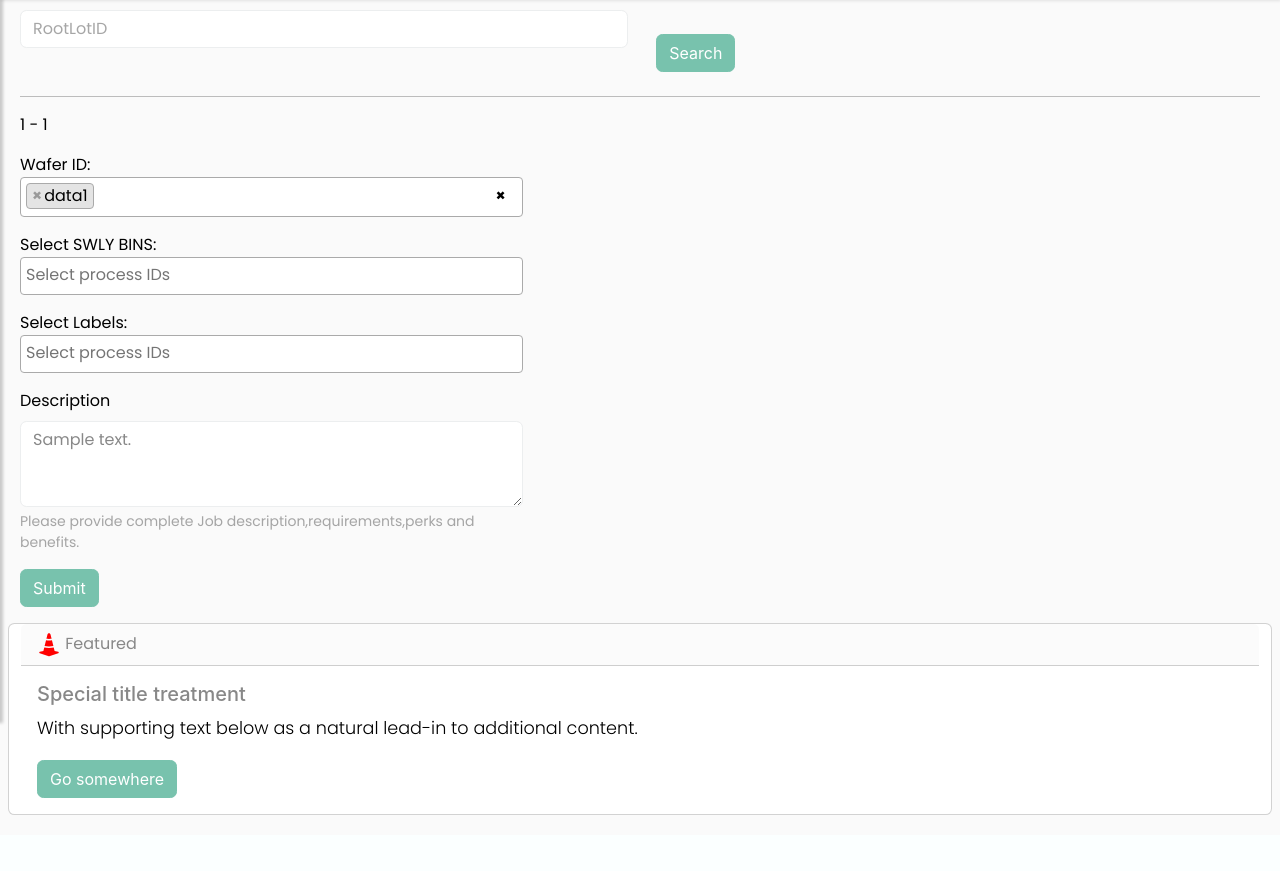
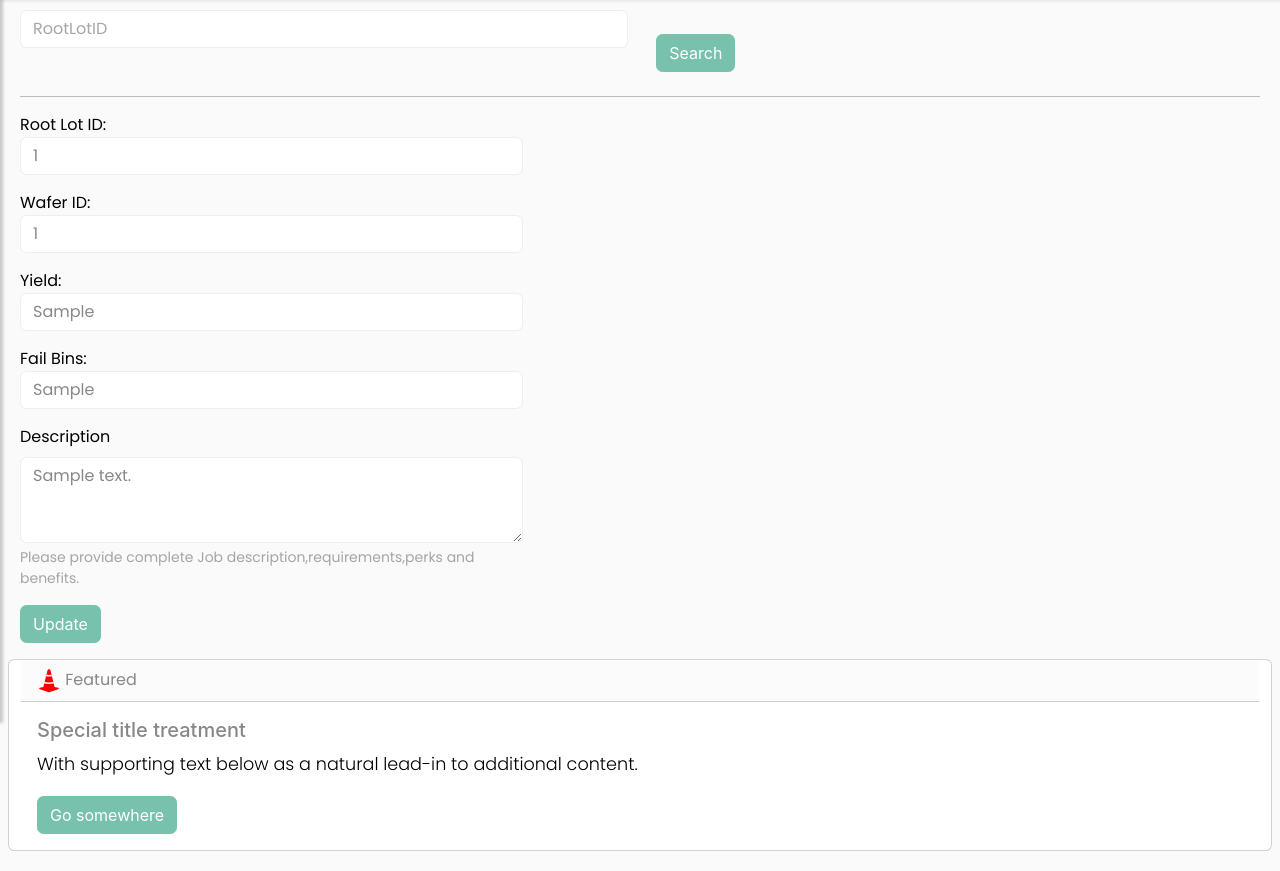
Before and after one commit to qiujian3328103/FASTAPT-AGGRID, a FastAPI app: template templates/createlabel.html in a window 1280 px wide. Shown: the part 80-951 px from the top of the page. Before the commit the page ends 895 px from the top, so only its background shows below. Run offline with FastAPI, Linux system fonts and the light colour scheme; the template is opened without the code that fills it: most values are stand-ins (such as "Sample title", 1, 10 or a date in 2020); parts of the project's set-up code (start-up, migrations or seed data) failed here and were passed over; some libraries are stand-ins or nearby versions.

```diff
--- a/app/routers/swly_naming.py
+++ b/app/routers/swly_naming.py
@@ -24,7 +24,7 @@ async def lot_review(request: Request):
         {"headerName": "Wafer ID", "field": "wafer_id"},
         {"headerName": "Yield", "field": "yield"},
         {"headerName": "Fail Bins", "field": "fail_bin"},
-        {"headerName": "SWLY Label", "field": "swly_label"}
+        {"headerName": "SWLY Label", "field": "swly_label"},
     ]
     row_data = df.to_dict(orient="records")
     return templates.TemplateResponse("createlabel.html", {"request": request,
--- a/static/customJS/label.js
+++ b/static/customJS/label.js
@@ -1,6 +1,50 @@
-console.log('Script loaded');
+class EditButtonComponent {
+    constructor() {
+        this.eGui = document.createElement("div");
+        this.eButton = document.createElement("button");
+        this.eButton.className = "btn btn-primary"; // Bootstrap button for styling
+        this.eButton.innerText = "Edit";
+        this.eButton.style.padding = '5px 10px'; // Smaller padding
+        this.eButton.style.fontSize = '12px'; // Smaller font size
+        this.eGui.appendChild(this.eButton);
+    }
+
+    init(params) {
+        this.params = params;
+        this.eventListener = () => {
+            this.editRow(this.params.data);
+        };
+        this.eButton.addEventListener("click", this.eventListener);
+    }
+
+    editRow(data) {
+        // Fill the form with data when the edit button is clicked
+        document.getElementById('inputRootLotId').value = data.lot_id;
+        document.getElementById('inputWaferId').value = data.wafer_id;
+        document.getElementById('inputYield').value = data.yield;
+        document.getElementById('inputFailBins').value = data.fail_bin;
+        // Add more fields as necessary
+    }
+
+    getGui() {
+        return this.eGui;
+    }
+
+    refresh(params) {
+        // Optional: Update button properties or data if needed
+        return true;
+    }
+
+    destroy() {
+        // Clean up event listeners when the button is removed from the grid
+        this.eButton.removeEventListener("click", this.eventListener);
+    }
+}
+
+
 // Declare gridOptions and gridApi globally
 var gridOptions, gridApi;
+var columnDefs;
 
 // Define the render_image component
 var render_image = function(params) {
@@ -16,6 +60,21 @@ var dateComparator = function(filterLocalDateAtMidnight, cellValue) {
 
 
 document.addEventListener('DOMContentLoaded', function() {
+    columnDefs = [
+        {headerName: "Lot ID", field: "lot_id"},
+        {headerName: "Wafer ID", field: "wafer_id"},
+        {headerName: "Yield", field: "yield"},
+        {headerName: "Fail Bins", field: "fail_bin"},
+        {headerName: "SWLY Label", field: "swly_label"},
+        {
+            headerName: "Edit",
+            field: "edit",
+            cellRenderer: EditButtonComponent,
+        }
+    ];
+    console.log(columnDefs);  // Check if it's defined as expected
+
+
     gridOptions = {
         columnDefs: columnDefs,
         rowData: rowData,
@@ -27,21 +86,6 @@ document.addEventListener('DOMContentLoaded', function() {
                 comparator: dateComparator
             },
             menuTabs: ["filterMenuTab"],
-        },
-        components: {
-            render_image: render_image
-        },
-        getRowHeight: function(params) {
-            return 80; // Set a fixed row height
-        },
-        onCellClicked: function(event) {
-            if (event.column.colId === 'lot_id') {
-                var url = '/detail_page?lot_id=' + event.data.lot_id + '&wafer_id=' + event.data.wafer_id;
-                window.open(url, '_blank');
-            } else if (event.column.colId === 'wafer_id') {
-                var url = '/lot_review?lot_id=' + event.data.lot_id + '&wafer_id=' + event.data.wafer_id;
-                window.location.href = url;
-            }
         },
     };
 
--- a/static/customJS/main.js
+++ b/static/customJS/main.js
@@ -1,4 +1,3 @@
-console.log('Script loaded');
 // Declare gridOptions and gridApi globally
 var gridOptions, gridApi;
 
@@ -21,7 +20,9 @@ document.addEventListener('DOMContentLoaded', function() {
         rowData: rowData,
         defaultColDef: {
             flex: 1,
-            minWidth: 100,
+            minWidth: 80,
+            maxWidth:100,
+            cellStyle: { 'padding': 0, border: '1px solid'},
             filter: "agTextColumnFilter",
             filterParams: {
                 comparator: dateComparator
--- a/templates/createlabel.html
+++ b/templates/createlabel.html
@@ -46,33 +46,27 @@
                 <div class = "col-md-5">
                     <form id="submit_swly_form" method="POST" action="/submit_swly_label_data/">
                         <div class="mb-3">
-                            {{process_id}} - {{lot_id}}
+                            <label for="inputRootLotId">Root Lot ID:</label>
+                            <input type="text" id="inputRootLotId" name="root_lot_id" class="form-control" placeholder=" " value={{lot_id}}>
                         </div>
                         <div class="mb-3">
-                            <label for="wafer">Wafer ID:</label>
-                            <select id="wafer" class="form-control select2" name="wafers" multiple>
-                                <option value="data1" selected>data1</option>
-                                <option value="data2">data2</option>
-                            </select>
+                            <label for="inputWaferId">Wafer ID:</label>
+                            <input type="text" id="inputWaferId" name="wafer_id" class="form-control" placeholder=" " value={{wafer_id}}>
                         </div>
                         <div class="mb-3">
-                            <label for="swly_bin">Select SWLY BINS:</label>
-                            <select id="swly_bin" class="form-control select2" name="swly_bins" multiple>
-                                <option value="BIN1001">BIN1001</option>
-                            </select>
+                            <label for="inputYield">Yield:</label>
+                            <input type="text" id="inputYield" name="yield" class="form-control" placeholder=" " value={{yield}}>
                         </div>
                         <div class="mb-3">
-                            <label for="swly_label">Select Labels:</label>
-                            <select id="swly_label" class="form-control select2" name="swly_labels" multiple>
-                                <option value="SWLY">SWLY</option>
-                            </select>
+                            <label for="inputFailBins">Fail Bins:</label>
+                            <input type="text" id="inputFailBins" name="fail_bins" class="form-control" placeholder=" " value={{fail_bins}}>
                         </div>
                         <div class="mb-3">
-                            <label for="exampleFormControlTextarea1" class="form-label">Description</label>
-                            <textarea class="form-control" required name="description" id="exampleFormControlTextarea1" rows="3">{{description}}</textarea>
+                            <label for="inputSWLYDesc" class="form-label">Description</label>
+                            <textarea class="form-control" required name="inputSWLYDesc" id="inputSWLYDesc" rows="3">{{swly_desc}}</textarea>
                             <div id="help" class="form-text">Please provide complete Job description,requirements,perks and benefits.</div>
                         </div>
-                        <button type="submit" class="btn btn-primary">Submit</button>
+                        <button type="submit" class="btn btn-primary">Update</button>
                     </form>
 
                 </div>
@@ -104,8 +98,9 @@
     {{ super() }}
     <script>
         // Make the template variables available to the external JS
-        var columnDefs = {{ columnDefs | safe }};
         var rowData = {{ rowData | safe }};
+        // console.log(columnDefs); // Add this to check the output in your browser console
+        console.log(rowData);
     </script>
 
     <script src="{{ url_for('static', path='customJS/label.js') }}"></script>
--- a/templates/page.html
+++ b/templates/page.html
@@ -20,6 +20,7 @@
             .select2-container--bootstrap-5 .select2-selection--multiple {
                 min-height: calc(2.25rem + 3px);
             }
+
 
     </style>
 
```
